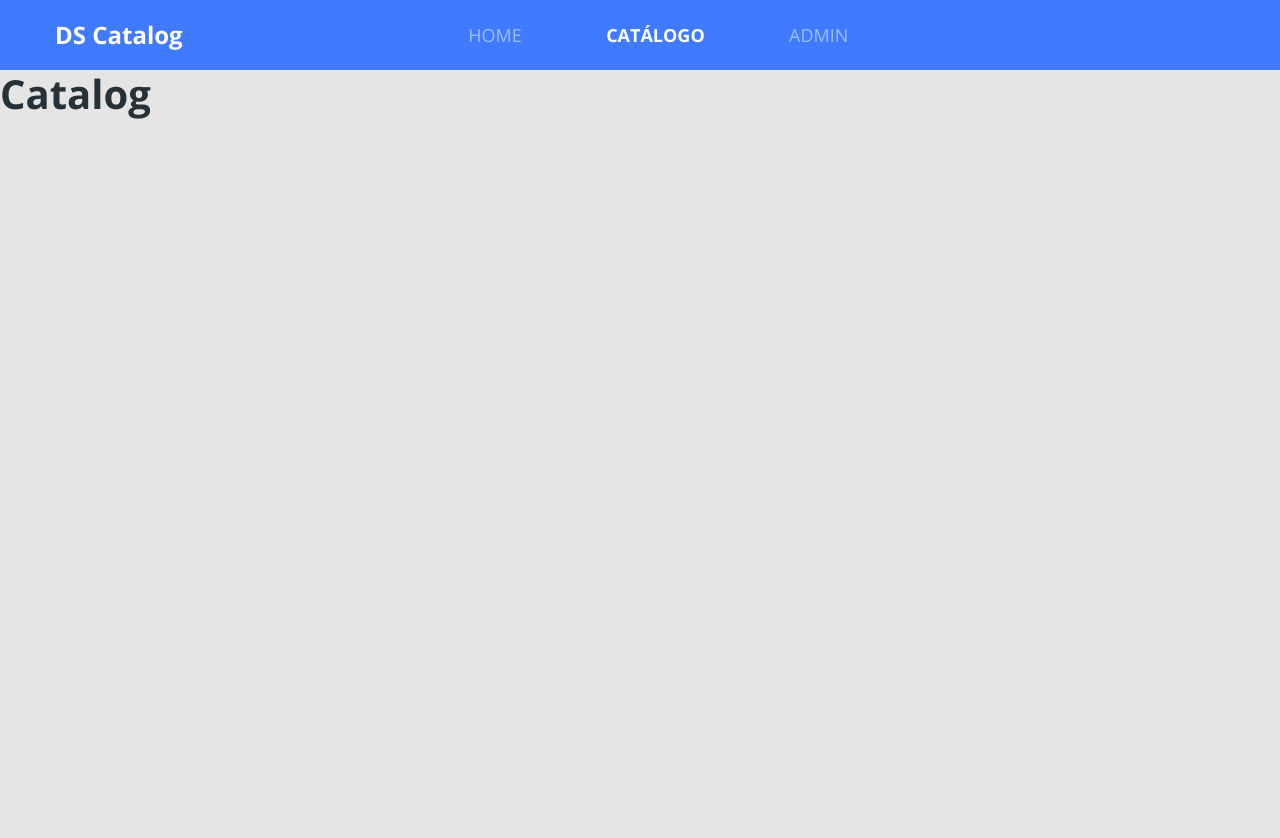
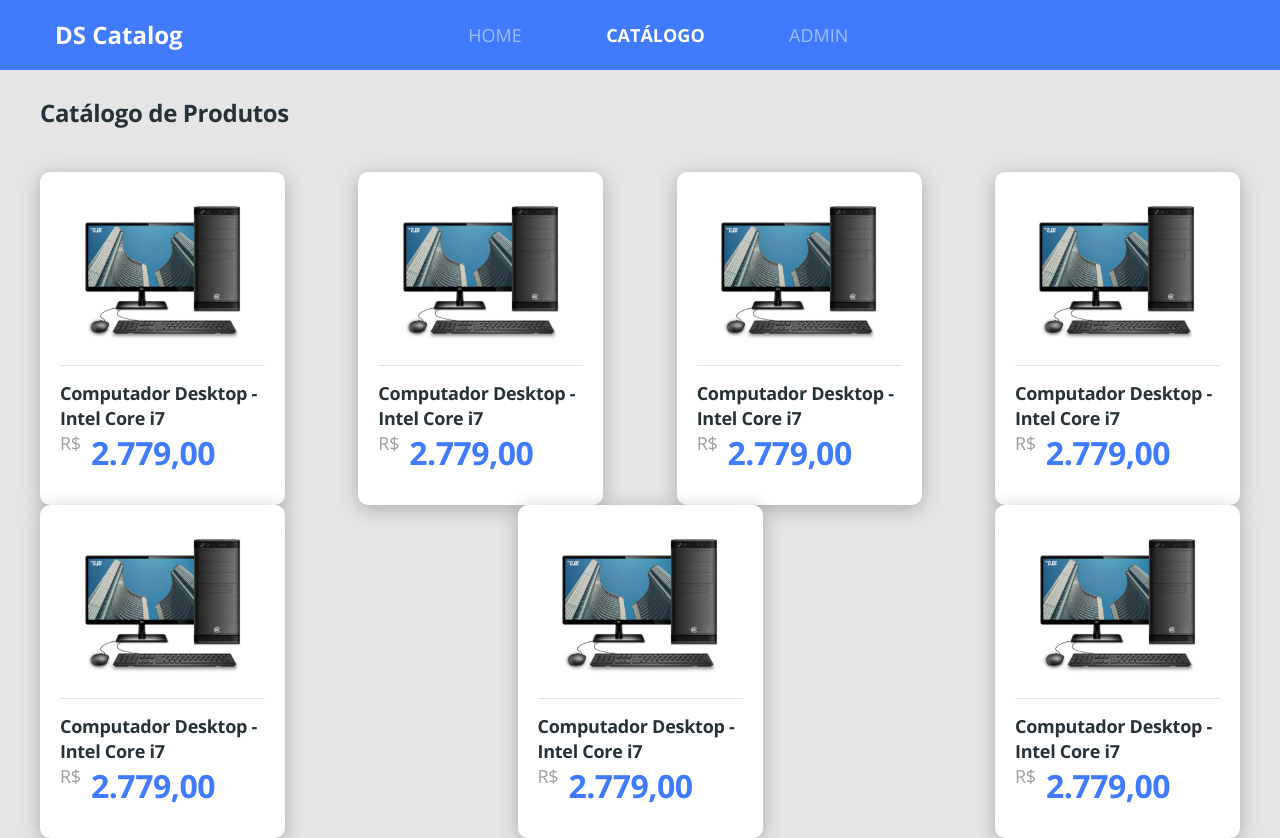
Before and after one commit to luperciofferraz/dscatalog, a React (Create React App) app in the folder front-web/: page /catalog in a window 1280 px wide. Before the commit the page ends 800 px from the top, so only its background shows below. Built offline with nearby package versions, Linux system fonts and the light colour scheme; the HTML template or start-up script is replaced by a standard one.

Commit message:
Creating Product Card Component

```diff
--- a/front-web/src/app.scss
+++ b/front-web/src/app.scss
@@ -21,3 +21,18 @@
     color: unset;
   }
 }
+
+.border-radius-10 {
+  border-radius: 10px;
+}
+
+.border-radius-20 {
+  border-radius: 20px;
+}
+
+.card-base {
+
+  background: #FFF;
+  box-shadow: 0px 4px 20px rgba(0, 0, 0, 0.25);
+
+}
--- /dev/null
+++ b/front-web/src/pages/Catalog/components/ProductCard/index.tsx
@@ -0,0 +1,32 @@
+import React from 'react';
+import './styles.scss';
+import { ReactComponent as ProductImage } from '../../../../core/assets/images/product.svg';
+
+const ProductCard = () => (
+
+    <div className="card-base border-radius-10 product-card">
+
+        <ProductImage />
+        <div className="product-info">
+
+            <h6 className="product-name">
+
+                Computador Desktop - Intel Core i7
+
+            </h6>
+
+            <div className="product-price-container">
+
+                <span className="product-currency">R$</span>
+
+                <h3 className="product-price">2.779,00</h3>
+
+            </div>
+
+        </div>
+
+    </div>
+
+);
+
+export default ProductCard;
--- /dev/null
+++ b/front-web/src/pages/Catalog/components/ProductCard/styles.scss
@@ -0,0 +1,49 @@
+.product-card {
+
+    width: 245px;
+    padding: 20px 20px 30px 20px;
+    text-align: center;
+
+}
+
+.product-info {
+
+    border-top: 1px solid #E1E1E1;
+    text-align: left;
+    padding-top: 15px;
+    margin-top: 15px;
+
+}
+
+.product-name {
+
+    font-size: 18px;
+    line-height: 25px;
+    letter-spacing: -0.015em;
+
+}
+
+.product-price-container {
+
+    margin-top: 25;
+    display: flex;
+
+}
+
+.product-currency {
+
+    font-size: 18px;
+    line-height: 25px;
+    letter-spacing: -0.015em;
+    color: #9E9E9E;
+
+}
+
+.product-price {
+
+    font-size: 32px;
+    line-height: 44px;
+    letter-spacing: -0.015em;
+    color: #407BFF;
+    margin-left: 10px;
+}
--- a/front-web/src/pages/Catalog/index.tsx
+++ b/front-web/src/pages/Catalog/index.tsx
@@ -1,13 +1,25 @@
 import React from 'react';
+import './styles.scss';
+import ProductCard from './components/ProductCard';
 
 const Catalog = () => (
 
-    <div>
-        <h1>
-            Catalog
+    <div className="catalog-container">
+
+        <h1 className="catalog-title"
+            >Catálogo de Produtos
         </h1>
+        <div className="catalog-products">
+            <ProductCard />
+            <ProductCard />
+            <ProductCard />
+            <ProductCard />
+            <ProductCard />
+            <ProductCard />
+            <ProductCard />
+        </div>
+
     </div>
-
 
 );
 
--- /dev/null
+++ b/front-web/src/pages/Catalog/styles.scss
@@ -0,0 +1,24 @@
+.catalog-container {
+
+    margin-top: 26px;
+    padding-left: 40px;
+    padding-right: 40px;
+
+}
+
+.catalog-title {
+
+    font-size: 24px;
+    line-height: 33px;
+    letter-spacing: -0.015em;
+
+}
+
+.catalog-products {
+
+    display: flex;
+    margin-top: 43px;
+    flex-wrap: wrap;
+    justify-content: space-between;
+
+}
--- a/front-web/src/pages/Home/index.tsx
+++ b/front-web/src/pages/Home/index.tsx
@@ -8,7 +8,7 @@
 
     <div className="home-container">
 
-        <div className="row home-content">
+        <div className="row home-content card-base border-radius-20">
 
             <div className="col-6">
 
--- a/front-web/src/pages/Home/styles.scss
+++ b/front-web/src/pages/Home/styles.scss
@@ -8,9 +8,6 @@
 
 .home-content {
 
-    background-color: #FFF;
-    box-shadow: 0px 4px 20px rgba(0, 0, 0, 0.25);
-    border-radius: 20px;
     padding-top: 155px;
     padding-left: 100px;
     padding-bottom: 150px;
```
Also changed, not shown: front-web/src/core/assets/images/product.svg (added).
